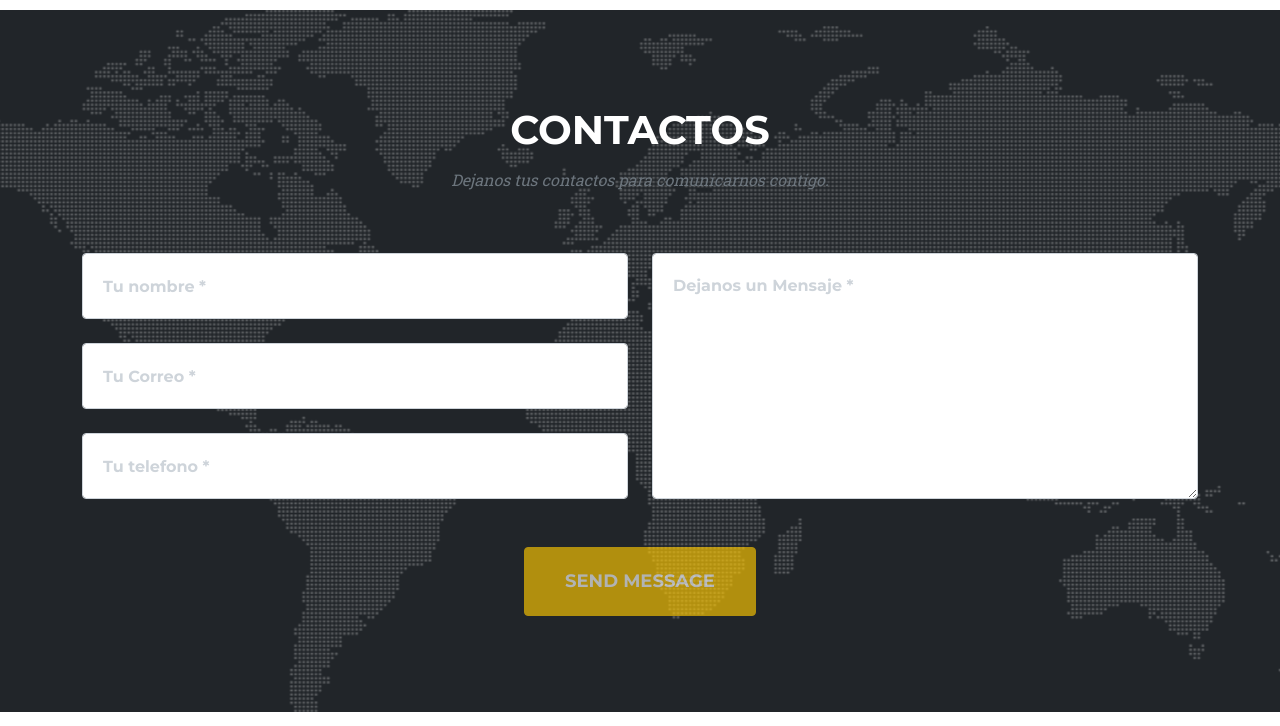
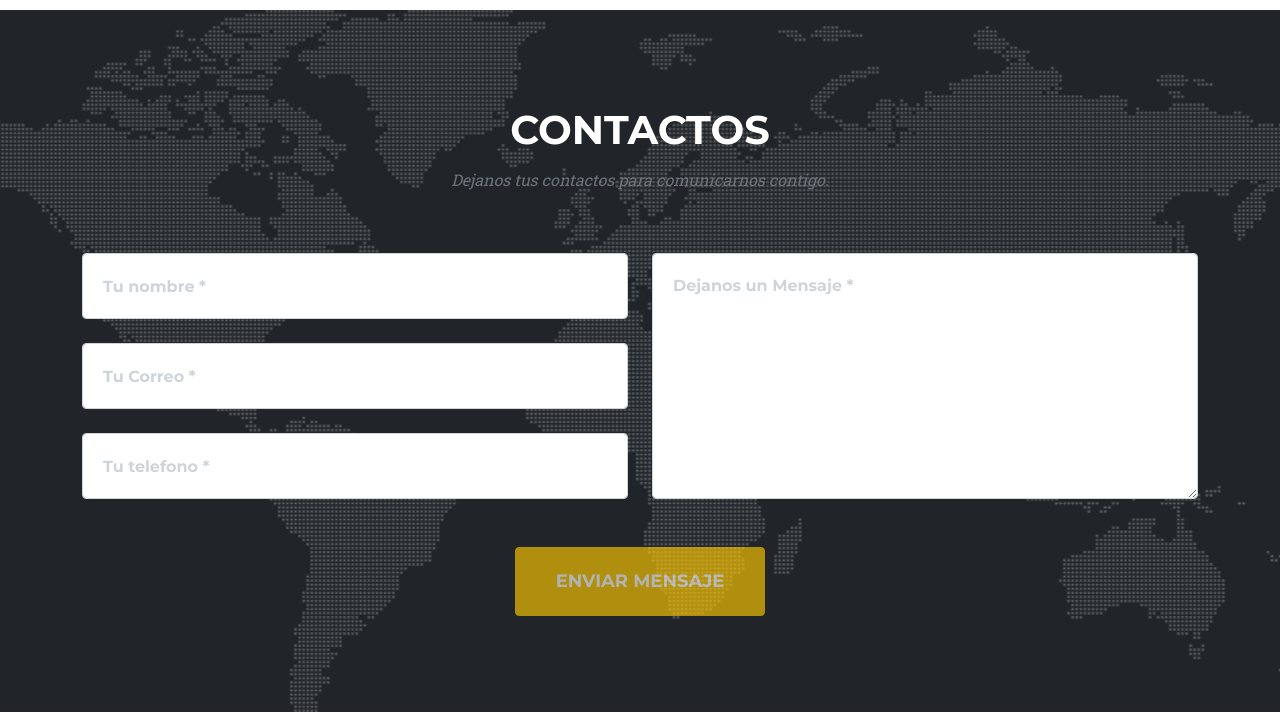
Before and after one commit to CLAUDIACOTRINAP/AMAUTAS, a plain HTML site: page index.html in a window 1280 px wide. Shown: the part 6398-7124 px from the top of the page. Drawn offline with nearby package versions, Linux system fonts and the light colour scheme; files whose address does not match are found by name.

Commit message:
Update index.html

```diff
--- a/index.html
+++ b/index.html
@@ -374,7 +374,7 @@ A través de espacios de aprendizaje para desarrollar cada área, logrando mante
                     <!-- an error submitting the form-->
                     <div class="d-none" id="submitErrorMessage"><div class="text-center text-danger mb-3">Error sending message!</div></div>
                     <!-- Submit Button-->
-                    <div class="text-center"><button class="btn btn-primary btn-xl text-uppercase disabled" id="submitButton" type="submit">Send Message</button></div>
+                    <div class="text-center"><button class="btn btn-primary btn-xl text-uppercase disabled" id="submitButton" type="submit">ENVIAR MENSAJE</button></div>
                 </form>
             </div>
         </section>
```
